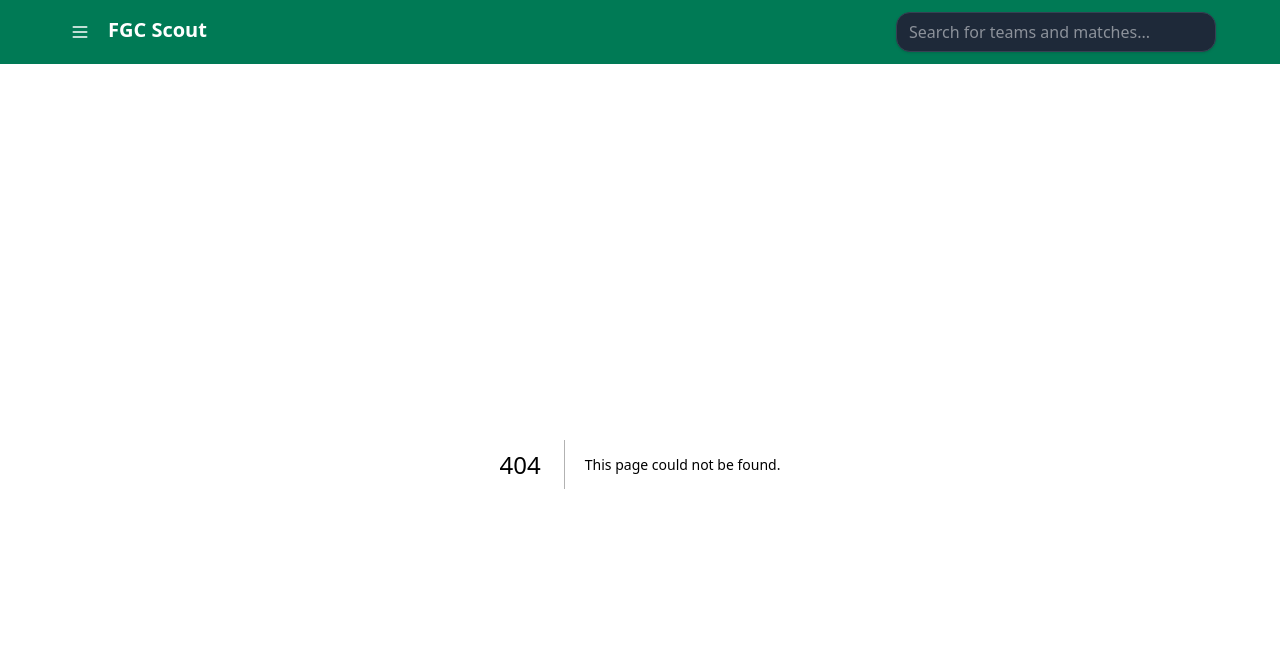
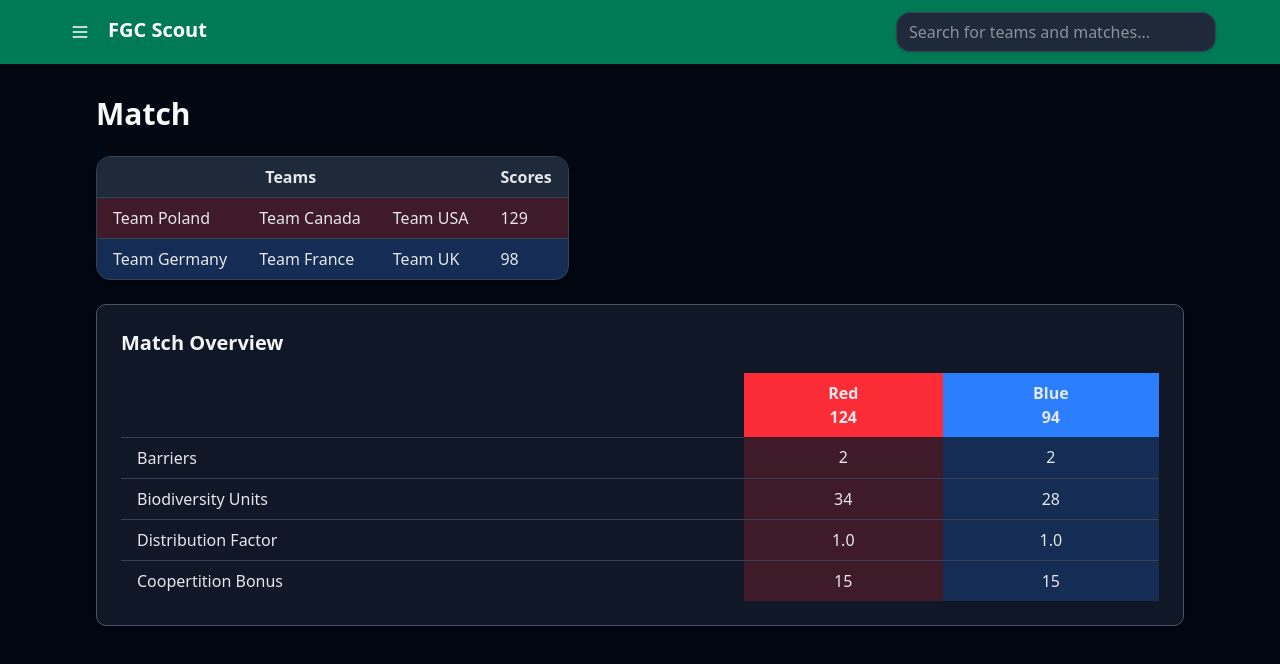
Before and after one commit to SpiceGears/fgcscout, a Next.js app in the folder frontend/: page /match/1 in a window 1280 px wide. Before the commit this address had no page. Shown: the top 664 px of the page. Built offline with nearby package versions, Linux system fonts and the light colour scheme.

Commit message:
Match Page

```diff
--- /dev/null
+++ b/frontend/src/app/match/[id]/page.tsx
@@ -0,0 +1,88 @@
+"use client";
+import { useState } from "react";
+
+export default function MatchOverview() {
+    return (
+        <div className="bg-gray-950 min-h-screen w-full">
+            <div className="mx-auto max-w-6xl px-4 sm:px-6 lg:px-8 py-6 sm:py-8">
+                {/* Header */}
+                <div className="flex flex-col sm:flex-row sm:items-center sm:justify-between gap-4 mb-6">
+                    <h1 className="text-2xl sm:text-3xl font-bold text-gray-50">Match</h1>
+                </div>
+
+                <div className="space-y-4 sm:space-y-6">
+                    <div className="rounded-xl border border-gray-700 bg-gray-900 shadow-lg overflow-hidden w-fit">
+                        <table className="text-left text-gray-200">
+                            <thead>
+                                <tr className="bg-gray-800">
+                                    <th
+                                        className="py-2 px-4 border-b border-gray-700 text-center"
+                                        colSpan={3}
+                                    >
+                                        Teams
+                                    </th>
+                                    <th className="py-2 px-4 border-b border-gray-700">Scores</th>
+                                </tr>
+                            </thead>
+                            <tbody>
+                                <tr className="bg-red-500/20">
+                                    <td className="py-2 px-4 border-b border-gray-700">Team Poland</td>
+                                    <td className="py-2 px-4 border-b border-gray-700">Team Canada</td>
+                                    <td className="py-2 px-4 border-b border-gray-700">Team USA</td>
+                                    <td className="py-2 px-4 border-b border-gray-700">129</td>
+                                </tr>
+                                <tr className="bg-blue-500/20">
+                                    <td className="py-2 px-4">Team Germany</td>
+                                    <td className="py-2 px-4">Team France</td>
+                                    <td className="py-2 px-4">Team UK</td>
+                                    <td className="py-2 px-4">98</td>
+                                </tr>
+                            </tbody>
+                        </table>
+                    </div>
+                </div>
+                <div className="space-y-4 sm:space-y-6 mt-6">
+                    <div className="bg-gray-900 border border-gray-600 rounded-lg shadow-lg p-4 sm:p-6">
+                        <p className="text-lg sm:text-xl font-bold text-gray-100 mb-4">
+                            Match Overview
+                        </p>
+
+                        <table className="w-full text-left text-gray-200">
+                            <thead>
+                                <tr>
+                                    <th className="py-2 px-4 border-b border-gray-700 text-center w-[60%]"></th>
+                                    <th className="py-2 px-4 bg-red-500 text-center">Red<br />124</th>
+                                    <th className="py-2 px-4 bg-blue-500 text-center">Blue<br />94</th>
+                                </tr>
+                            </thead>
+                            <tbody>
+                                <tr className="border-b border-gray-700">
+                                    <td className="py-2 px-4 border-b border-gray-700">Barriers</td>
+                                    <td className="py-2 px-4 bg-red-500/20 text-center">2</td>
+                                    <td className="py-2 px-4 bg-blue-500/20 text-center">2</td>
+                                </tr>
+                                <tr className="border-b border-gray-700">
+                                    <td className="py-2 px-4 border-b border-gray-700">Biodiversity Units</td>
+                                    <td className="py-2 px-4 bg-red-500/20 text-center">34</td>
+                                    <td className="py-2 px-4 bg-blue-500/20 text-center">28</td>
+
+                                </tr>
+                                <tr className="border-b border-gray-700">
+                                    <td className="py-2 px-4 border-b border-gray-700">Distribution Factor</td>
+                                    <td className="py-2 px-4 bg-red-500/20 text-center">1.0</td>
+                                    <td className="py-2 px-4 bg-blue-500/20 text-center">1.0</td>
+                                </tr>
+                                <tr>
+                                    <td className="py-2 px-4">Coopertition Bonus</td>
+                                    <td className="py-2 px-4 bg-red-500/20 text-center">15</td>
+                                    <td className="py-2 px-4 bg-blue-500/20 text-center">15</td>
+
+                                </tr>
+                            </tbody>
+                        </table>
+                    </div>
+                </div>
+            </div>
+        </div>
+    );
+}
--- a/frontend/src/app/teams/[id]/page.tsx
+++ b/frontend/src/app/teams/[id]/page.tsx
@@ -148,7 +148,7 @@ export default function Team() {
               <p>Qualifications</p>
             </div>
             <div className="overflow-x-auto flex justify-center">
-              <table className="table-auto">
+                <table className="table-auto">
                 <thead>
                   <tr className="text-left border-b border-gray-700 text-gray-100 font-bold">
                   <th className="p-2">Match</th>
@@ -158,10 +158,10 @@ export default function Team() {
                   </tr>
                 </thead>
                 <tbody className="text-gray-100">
-                  <tr className="border-b border-gray-700 hover:bg-gray-800 cursor-pointer transition-colors">
+                  <tr onClick={() => window.location.href = `/match/Q-1`} className="border-b border-gray-700 hover:bg-gray-800 cursor-pointer transition-colors">
                   <td className="p-2 text-blue-500">Q-1</td>
                   <td className="p-2">
-                    <span className="text-red-500">120</span><span className="px-1">-</span><span className="text-blue-500">165</span>
+                  <span className="text-red-500">120</span><span className="px-1">-</span><span className="text-blue-500">165</span>
                   </td>
                   <td className="p-2 bg-red-500/20">Team Japan</td>
                   <td className="p-2 bg-red-500/20">Team USA</td>
@@ -170,10 +170,10 @@ export default function Team() {
                   <td className="p-2 bg-blue-500/20">Team Canada</td>
                   <td className="p-2 bg-blue-500/20">Team Mexico</td>
                   </tr>
-                  <tr className="border-b border-gray-700 hover:bg-gray-800 cursor-pointer transition-colors">
+                  <tr onClick={() => window.location.href = `/match/Q-2`} className="border-b border-gray-700 hover:bg-gray-800 cursor-pointer transition-colors">
                   <td className="p-2 text-red-500">Q-2</td>
                   <td className="p-2">
-                    <span className="text-red-500">120</span><span className="px-1">-</span><span className="text-blue-500">165</span>
+                  <span className="text-red-500">120</span><span className="px-1">-</span><span className="text-blue-500">165</span>
                   </td>
                   <td className="p-2 bg-red-500/20">Team Germany</td>
                   <td className="p-2 bg-red-500">Team Poland</td>
@@ -182,10 +182,10 @@ export default function Team() {
                   <td className="p-2 bg-blue-500/20">Team Italy</td>
                   <td className="p-2 bg-blue-500/20">Team Spain</td>
                   </tr>
-                  <tr className="border-b border-gray-700 hover:bg-gray-800 cursor-pointer transition-colors">
+                  <tr onClick={() => window.location.href = `/match/Q-3`} className="border-b border-gray-700 hover:bg-gray-800 cursor-pointer transition-colors">
                   <td className="p-2 text-blue-500">Q-3</td>
                   <td className="p-2">
-                    <span className="text-red-500">120</span><span className="px-1">-</span><span className="text-blue-500">165</span>
+                  <span className="text-red-500">120</span><span className="px-1">-</span><span className="text-blue-500">165</span>
                   </td>
                   <td className="p-2 bg-red-500/20">Team Brazil</td>
                   <td className="p-2 bg-red-500/20">Team Argentina</td>
```
